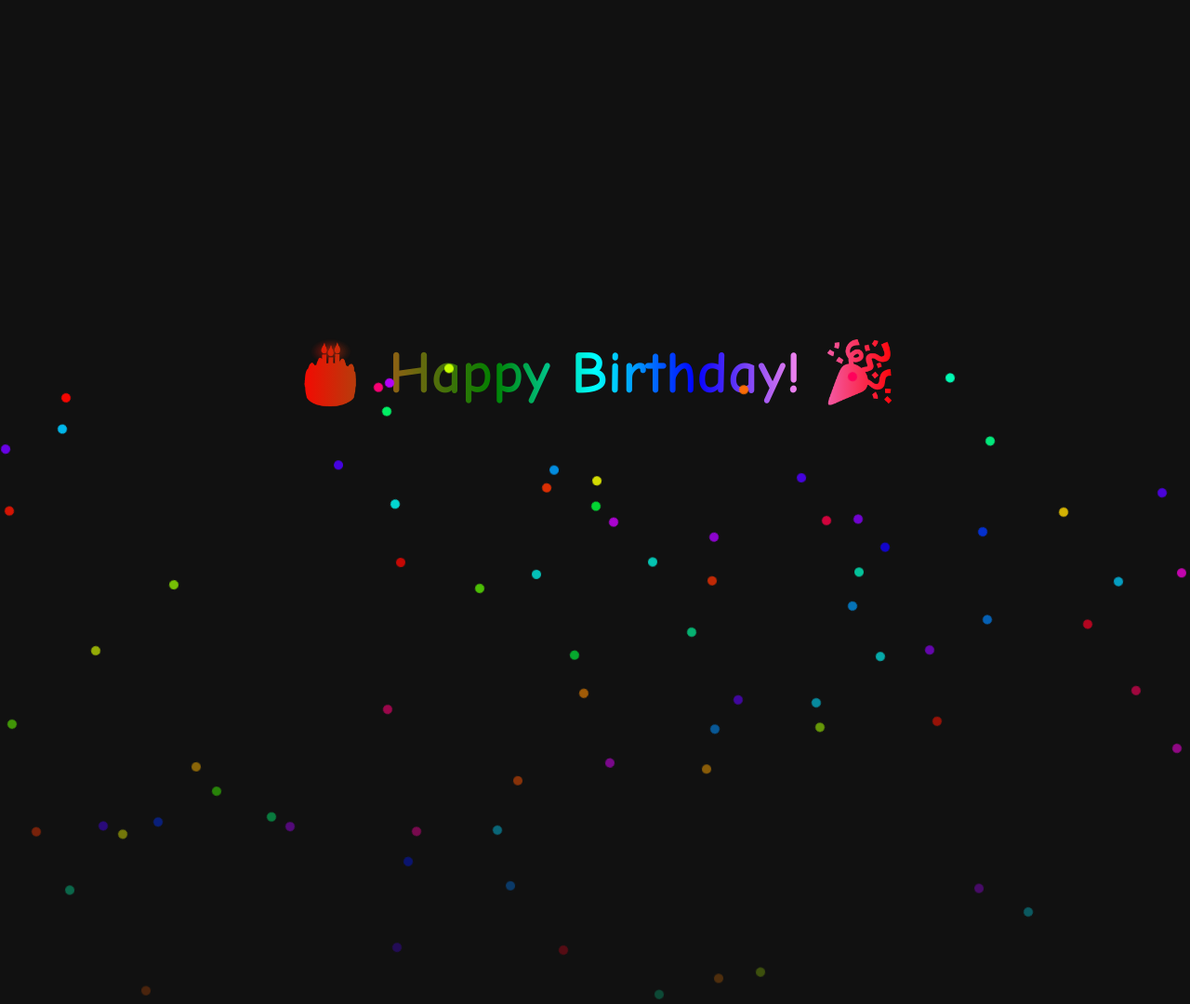
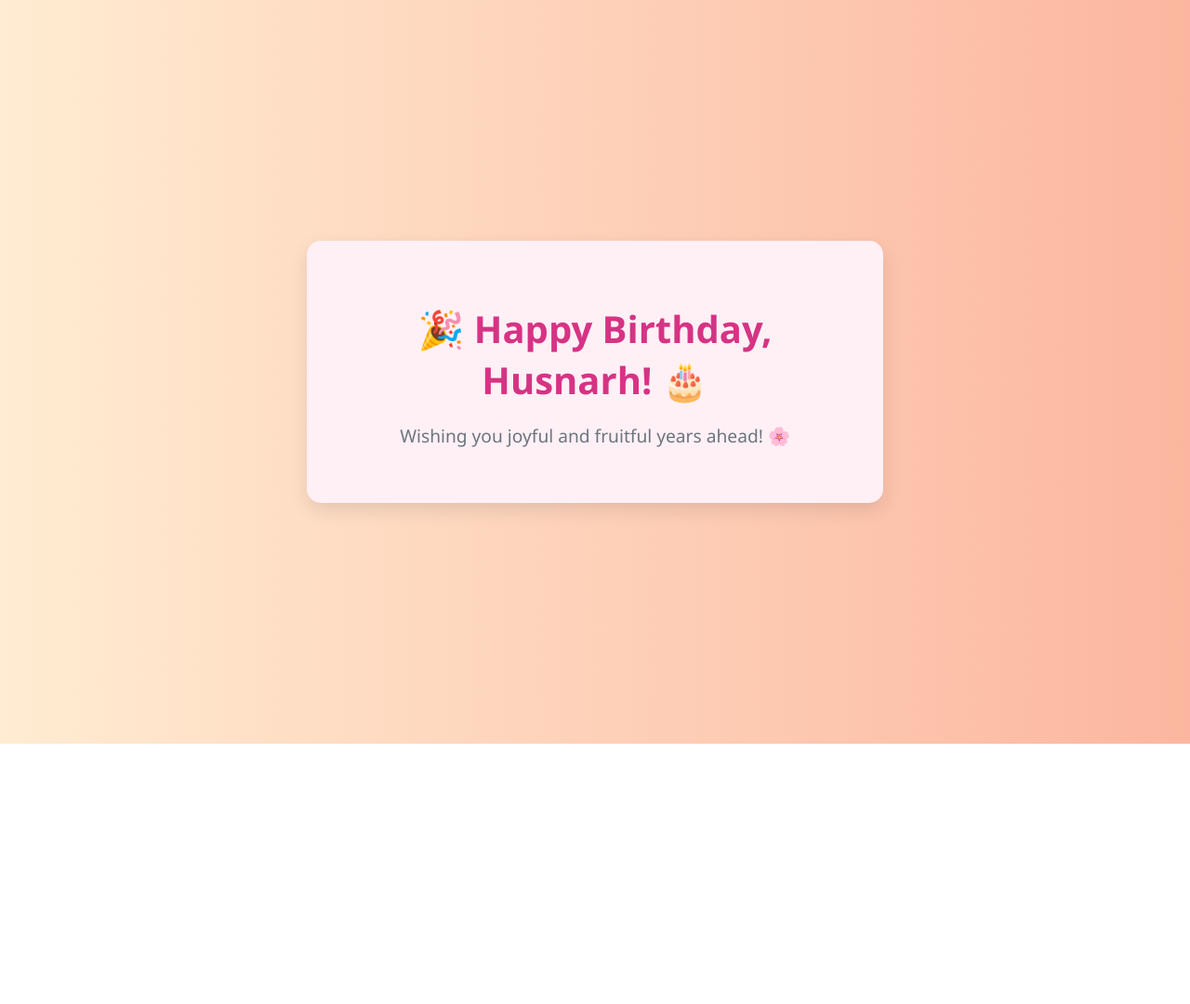
Before and after one commit to thesirbenz/birthday, a plain HTML site: page index.html in a window 1280 px wide. Shown: the top 1080 px of the page at 93% size. After the commit the page ends 800 px from the top, so only its background shows below. Drawn offline with Linux system fonts and the light colour scheme.

Commit message:
Update index.html

```diff
--- a/index.html
+++ b/index.html
@@ -2,86 +2,49 @@
 <html lang="en">
 <head>
   <meta charset="UTF-8">
-  <title>Happy Birthday sultanerh youngest one !</title>
+  <title>Happy Birthday Husnarh</title>
   <style>
     body {
-      margin: 0;
-      padding: 0;
-      background: #111;
-      height: 100vh;
+      background: linear-gradient(to right, #ffecd2, #fcb69f);
+      font-family: 'Segoe UI', Tahoma, Geneva, Verdana, sans-serif;
       display: flex;
       align-items: center;
       justify-content: center;
-      overflow: hidden;
-      font-family: 'Comic Sans MS', cursive, sans-serif;
+      height: 100vh;
+      margin: 0;
+    }
+
+    .card {
+      background-color: #fff0f6;
+      border-radius: 15px;
+      box-shadow: 0 8px 20px rgba(0, 0, 0, 0.1);
+      padding: 40px 60px;
+      text-align: center;
+      max-width: 500px;
+      animation: fadeIn 2s ease-in-out;
     }
 
     h1 {
-      font-size: 4em;
-      text-align: center;
-      background: linear-gradient(
-        90deg,
-        red,
-        rgb(139, 97, 19),
-        green,
-        cyan,
-        blue,
-        violet,
-        red
-      );
-      -webkit-background-clip: text;
-      -webkit-text-fill-color: transparent;
-      animation: rainbow 4s linear infinite;
+      font-size: 2.5rem;
+      color: #d63384;
+      margin-bottom: 10px;
     }
 
-    @keyframes rainbow {
-      from {
-        background-position: 0%;
-      }
-      to {
-        background-position: 100%;
-      }
+    p {
+      font-size: 1.2rem;
+      color: #6c757d;
     }
 
-    /* Optional: Add floating confetti */
-    .confetti {
-      position: absolute;
-      width: 10px;
-      height: 10px;
-      background: red;
-      animation: float 5s linear infinite;
-      opacity: 0.8;
-      border-radius: 50%;
-    }
-
-    @keyframes float {
-      0% {
-        transform: translateY(-10px) rotate(0deg);
-        opacity: 1;
-      }
-      100% {
-        transform: translateY(110vh) rotate(720deg);
-        opacity: 0;
-      }
+    @keyframes fadeIn {
+      from { opacity: 0; transform: translateY(-20px); }
+      to { opacity: 1; transform: translateY(0); }
     }
   </style>
 </head>
 <body>
-  <h1>🎂 Happy Birthday! 🎉</h1>
-
-  <!-- Optional: Add some floating confetti manually -->
-  <script>
-    // Create simple confetti effect
-    for (let i = 0; i < 100; i++) {
-      let confetti = document.createElement("div");
-      confetti.className = "confetti";
-      confetti.style.left = Math.random() * 100 + "vw";
-      confetti.style.backgroundColor =
-        "hsl(" + Math.random() * 360 + ", 100%, 50%)";
-      confetti.style.animationDuration = 3 + Math.random() * 3 + "s";
-      confetti.style.animationDelay = Math.random() * 5 + "s";
-      document.body.appendChild(confetti);
-    }
-  </script>
+  <div class="card">
+    <h1>🎉 Happy Birthday, Husnarh! 🎂</h1>
+    <p>Wishing you joyful and fruitful years ahead! 🌸</p>
+  </div>
 </body>
 </html>
```
